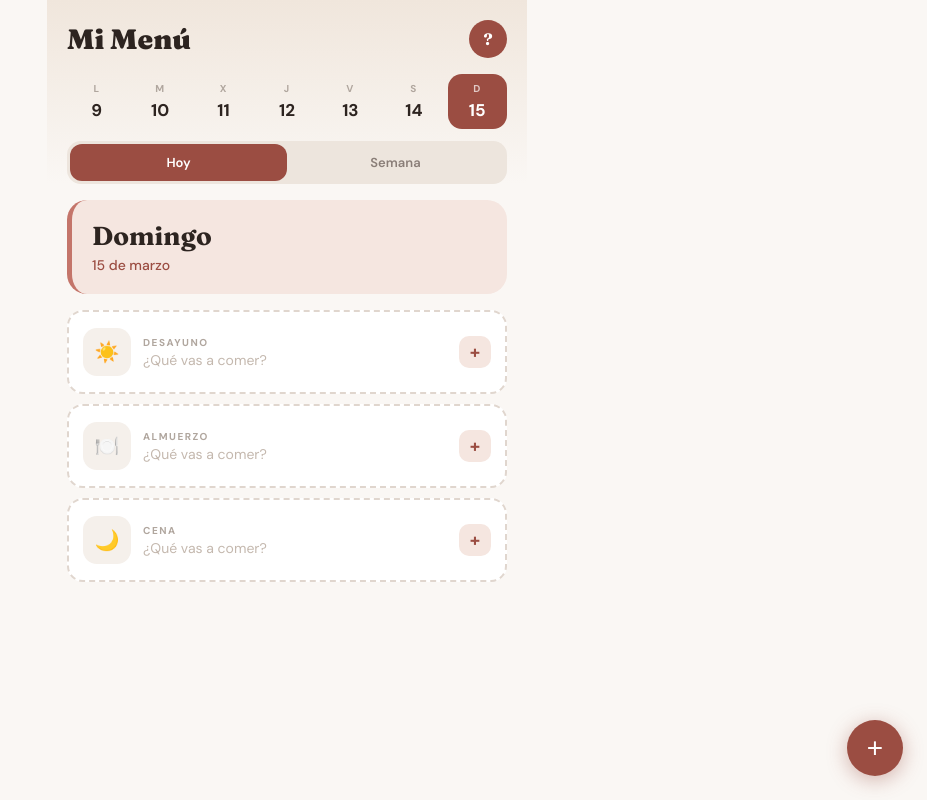
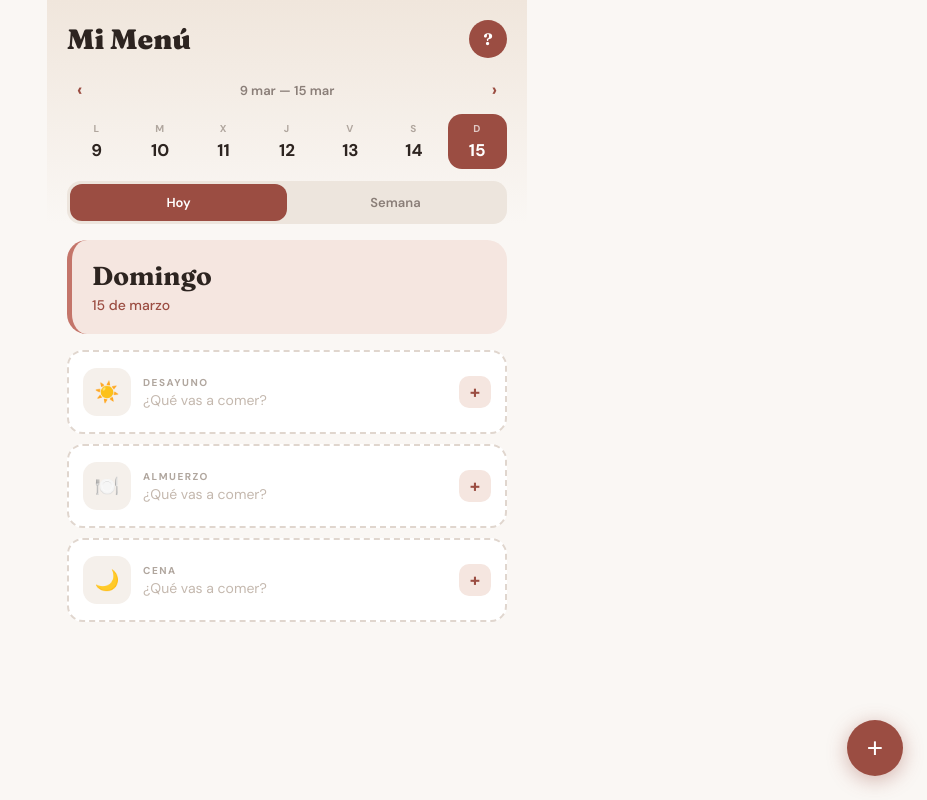
Before and after one commit to andreasalinaspal/mi-menu, a Next.js app: page / in a window 1280 px wide. Shown: the whole page, without its empty margins (353-1280 px from the left). Built offline with nearby package versions, Linux system fonts and the light colour scheme.

Commit message:
Add week navigation

```diff
--- a/app/MiMenu.js
+++ b/app/MiMenu.js
@@ -781,7 +781,35 @@ export default function MiMenu() {
           }}>?</div>
         </div>
 
-        {/* Week */}
+        {/* Week nav */}
+        <div style={{
+          display: "flex", justifyContent: "space-between", alignItems: "center",
+          marginBottom: 8, padding: "0 2px"
+        }}>
+          <button onClick={() => {
+            const prev = new Date(selectedDate);
+            prev.setDate(prev.getDate() - 7);
+            setSelectedDate(prev);
+          }} style={{
+            background: "none", border: "none", fontSize: 18, color: C.primary,
+            cursor: "pointer", padding: "4px 8px", fontWeight: 700, fontFamily: fonts.body
+          }}>‹</button>
+          <span style={{
+            fontSize: 13, fontWeight: 600, color: C.textMuted, fontFamily: fonts.body
+          }}>
+            {weekDates[0].getDate()} {MONTHS_ES[weekDates[0].getMonth()].slice(0, 3)} — {weekDates[6].getDate()} {MONTHS_ES[weekDates[6].getMonth()].slice(0, 3)}
+          </span>
+          <button onClick={() => {
+            const next = new Date(selectedDate);
+            next.setDate(next.getDate() + 7);
+            setSelectedDate(next);
+          }} style={{
+            background: "none", border: "none", fontSize: 18, color: C.primary,
+            cursor: "pointer", padding: "4px 8px", fontWeight: 700, fontFamily: fonts.body
+          }}>›</button>
+        </div>
+
+        {/* Week strip */}
         <div style={{ display: "flex", gap: 4, marginBottom: 12 }}>
           {weekDates.map((d, i) => {
             const isSelected = dateKey(d) === dateKey(selectedDate);
```
